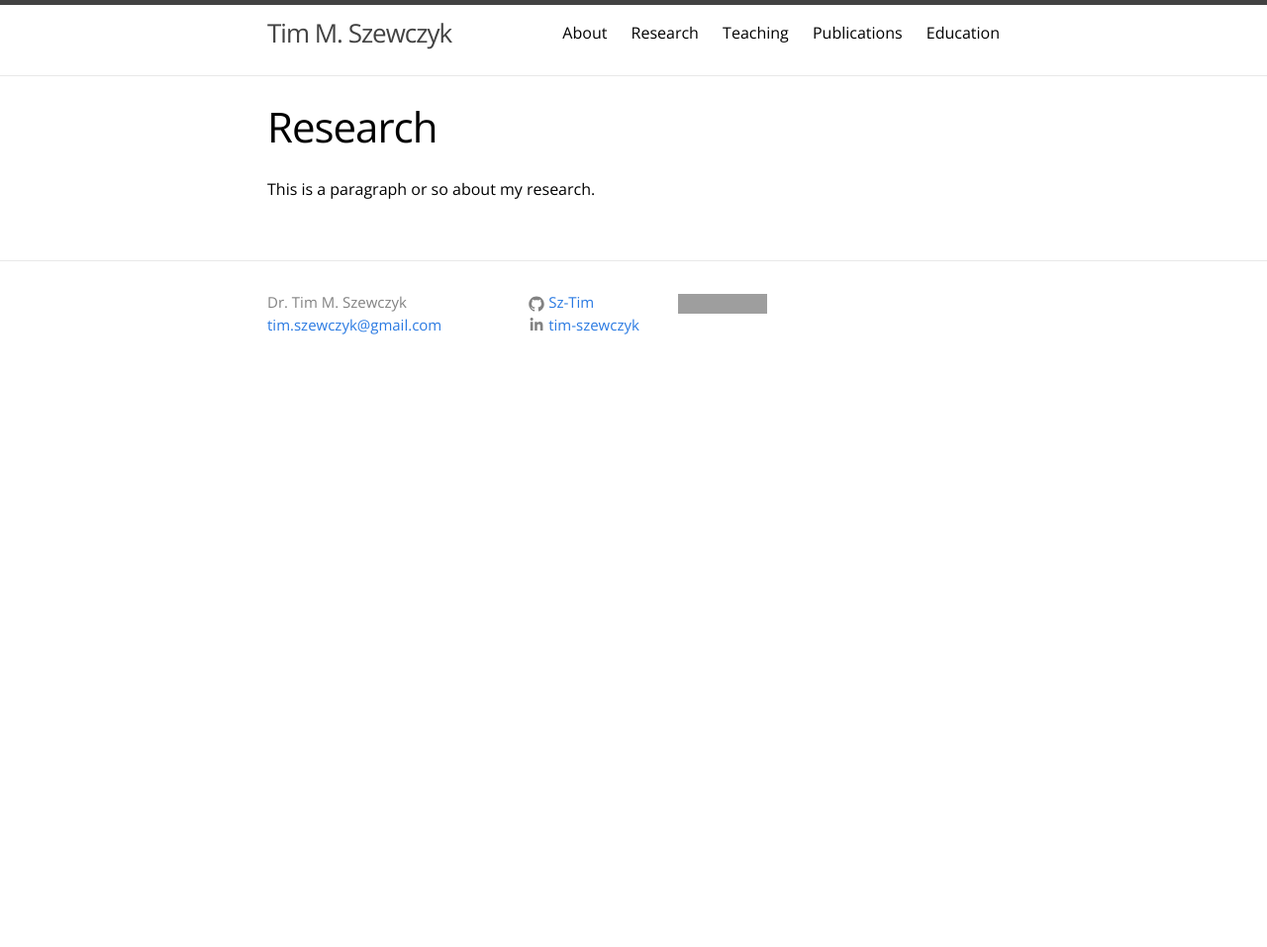
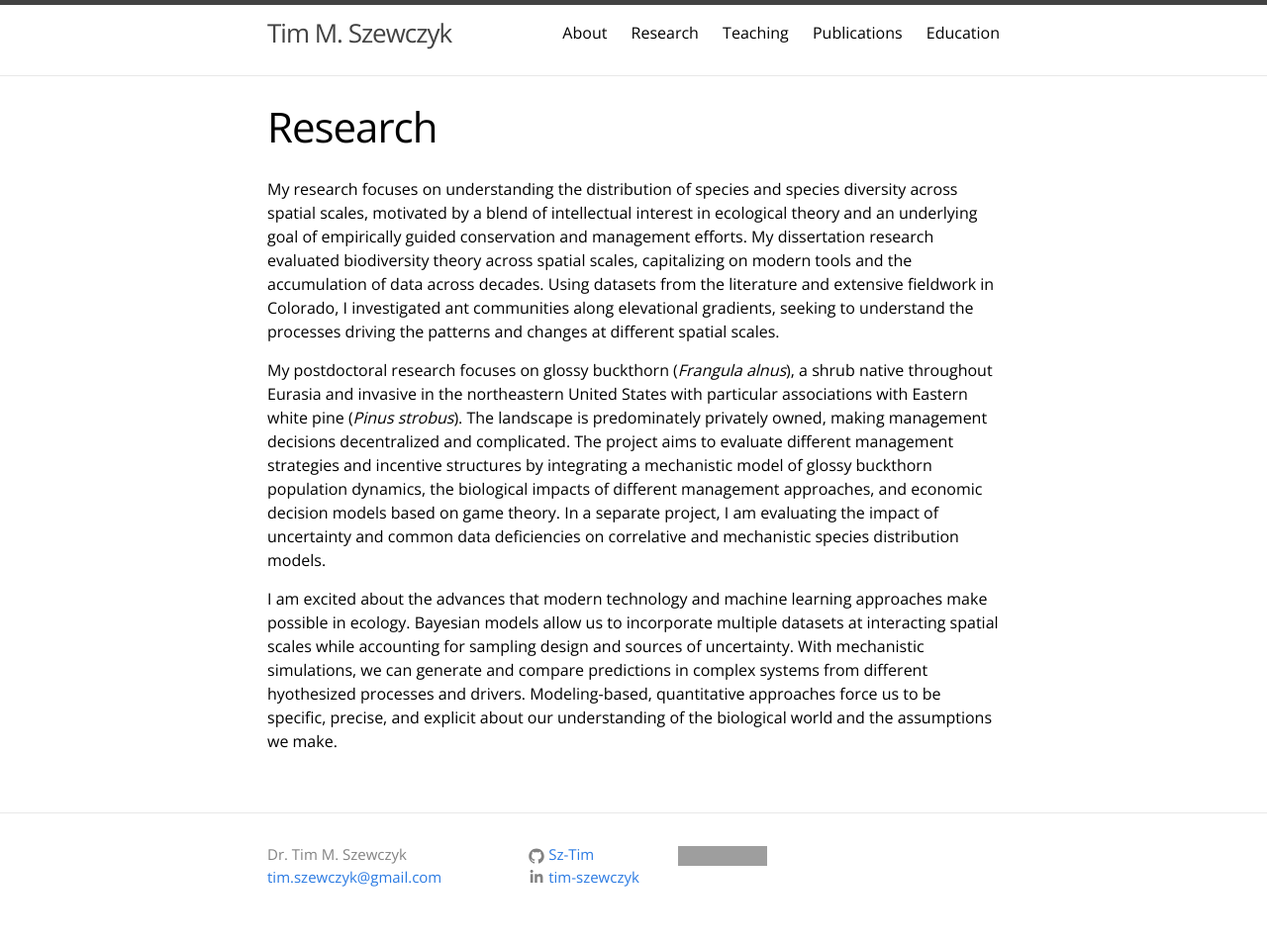
Before and after one commit to Sz-Tim/Sz-Tim.github.io, a Jekyll site: the page built from research.md, in a window 1280 px wide. Shown: the whole page at 99% size. Built offline with Jekyll 4.4.1, drawn with Linux system fonts in a browser that asks for light colours; before the commit the page ends 900 px from its top, so only the background shows below that; grey boxes are pictures that could not be loaded.

Commit message:
added text

```diff
--- a/research.md
+++ b/research.md
@@ -1,8 +1,12 @@
 ---
 layout: page
 title: Research
-permalink: /Research/
+permalink: /research/
 weight: 2
 ---
 
-This is a paragraph or so about my research.
+My research focuses on understanding the distribution of species and species diversity across spatial scales, motivated by a blend of intellectual interest in ecological theory and an underlying goal of empirically guided conservation and management efforts. My dissertation research evaluated biodiversity theory across spatial scales, capitalizing on modern tools and the accumulation of data across decades. Using datasets from the literature and extensive fieldwork in Colorado, I investigated ant communities along elevational gradients, seeking to understand the processes driving the patterns and changes at different spatial scales.
+
+My postdoctoral research focuses on glossy buckthorn (*Frangula alnus*), a shrub native throughout Eurasia and invasive in the northeastern United States with particular associations with Eastern white pine (*Pinus strobus*). The landscape is predominately privately owned, making management decisions decentralized and complicated. The project aims to evaluate different management strategies and incentive structures by integrating a mechanistic model of glossy buckthorn population dynamics, the biological impacts of different management approaches, and economic decision models based on game theory. In a separate project, I am evaluating the impact of uncertainty and common data deficiencies on correlative and mechanistic species distribution models.
+
+I am excited about the advances that modern technology and machine learning approaches make possible in ecology. Bayesian models allow us to incorporate multiple datasets at interacting spatial scales while accounting for sampling design and sources of uncertainty. With mechanistic simulations, we can generate and compare predictions in complex systems from different hyothesized processes and drivers. Modeling-based, quantitative approaches force us to be specific, precise, and explicit about our understanding of the biological world and the assumptions we make.
```
Also changed, not shown: about.md (+1 -1 lines), education.md (+9 -9 lines), teaching.md (+5 -0 lines).
